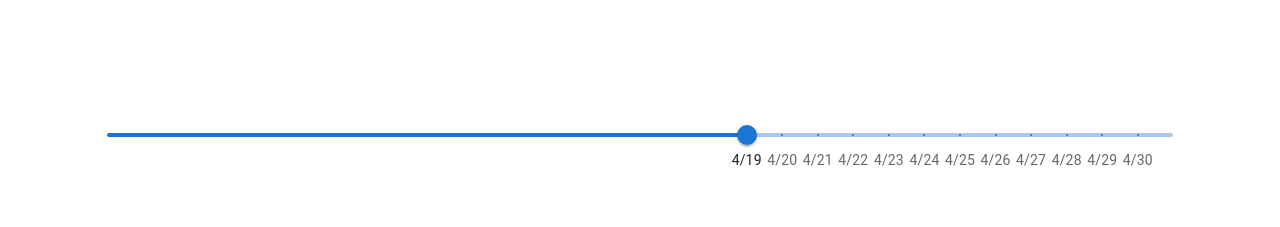
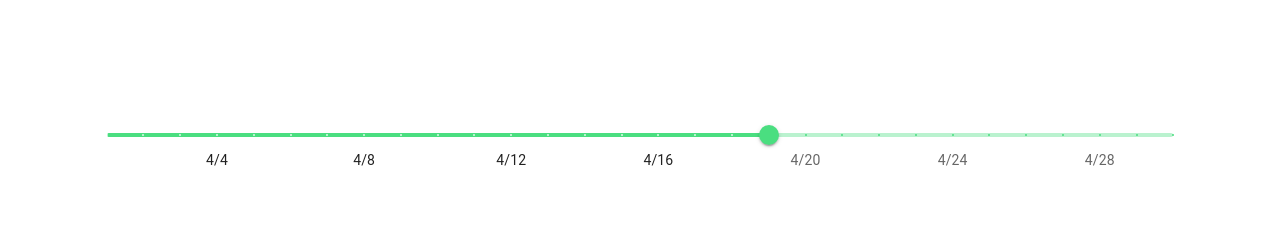
Before and after one commit to salah-NaN/front-hanami, a React (Vite) app: page / in a window 1280 px wide. Shown: the part 1320-1547 px from the top of the page. Built offline with nearby package versions, Linux system fonts and the light colour scheme; no server answers.

Commit message:
terminada la mejora del slider, con rango fechas de todo el mes, con labels y con color cambiado

```diff
--- a/src/components/SliderCustom.jsx
+++ b/src/components/SliderCustom.jsx
@@ -1,31 +1,50 @@
 import React, { useEffect, useState, useRef } from 'react';
 import Slider from '@mui/material/Slider';
+import { createTheme, ThemeProvider } from '@mui/material/styles';
 
 
+
+const theme = createTheme({
+  palette: {
+    primary: {
+      light: '#757ce8',
+      main: '#4ade80',
+      dark: '#002884',
+      contrastText: '#fff',
+    },
+    secondary: {
+      light: '#ff7961',
+      main: '#f44336',
+      dark: '#ba000d',
+      contrastText: '#000',
+    },
+  },
+});
+
 const fechaActual = new Date()
-const marks = [1, 2, 3, 4, 5, 6, 7, 8, 9, 10, 11, 12]
 
-// funcion para crear el las marcas dinámicas
+const marks = Array(diasDelMesActual()).fill(null).map((_, i) => i + 1);
+
 const setMarks = () => {
-  const mapeado = marks.map((mark) => {
-    const o = { value: fechaActual.getDate(), label: fechaActual.toLocaleDateString().split('').reverse().join('').slice(5).split('').reverse().join('')}
-    // const o = { value: fechaActual.getDate(), }
-    fechaActual.setDate(fechaActual.getDate() + 1)
+  const mapped = marks.map((mark) => {
+    const actualDate = new Date(new Date().setDate(mark));
+    const o = { value: mark, label: mark %4 === 0 ? actualDate.toLocaleDateString().split('').reverse().join('').slice(5).split('').reverse().join('') : ''}
+    console.log(o)
     return o
   })
 
-  fechaActual.setDate(new Date())
-  return mapeado
+  return mapped
 }
 
 const fechas = setMarks()
+console.log(fechas)
 
-// const marks = new Array().fill
-
-// codigo de prueba
-
-
-
+function diasDelMesActual() {
+  const fechaActual = new Date();
+  const mesActual = fechaActual.getMonth() + 1;
+  const añoActual = fechaActual.getFullYear();
+  return new Date(añoActual, mesActual, 0).getDate();
+}
 
 export default function SliderCustom({ fechaSlider, setFechaSlider }) {
 
@@ -35,18 +54,24 @@ export default function SliderCustom({ fechaSlider, setFechaSlider }) {
   }
 
   return (
-    <div className='mt-9 z-50'>
+
+
+
+    <ThemeProvider theme={theme}>
+      <div className='mt-9 z-50'>
       <Slider
-        aria-label="Temperature"
+        aria-label="Custom marks"
         defaultValue={(new Date().getDate())}
         // getAriaValueText={valuetext}
         step={null}
         valueLabelDisplay="auto"
         marks={fechas}
         min={1}
-        max={31}
+        max={diasDelMesActual()}
         onChange={handleSlider}
+        color="primary"
       />
     </div>
+    </ThemeProvider>
   );
 }
```
